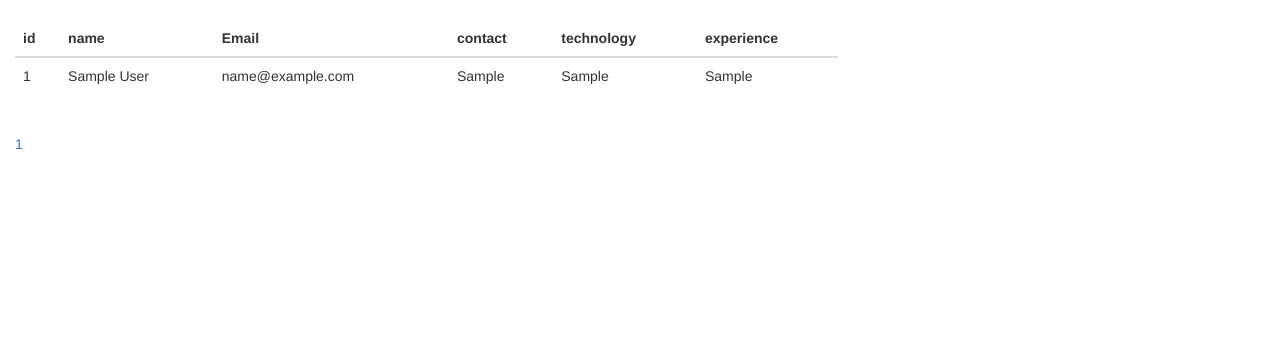
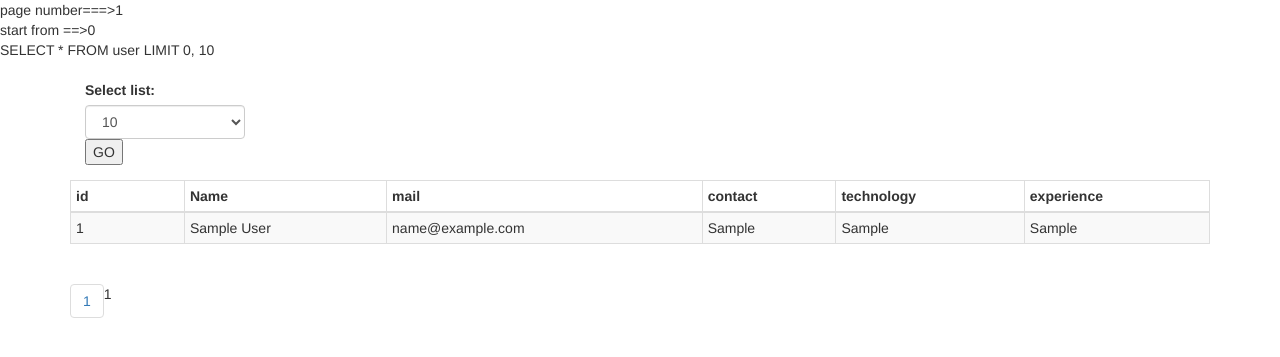
Before and after one commit to dhavalpatel76126/javascript, a PHP site: page /table_pagination/index.php?page=1&limit=10 in a window 1280 px wide. Shown: the top 357 px of the page. Run offline with PHP 8.4, Linux system fonts and the light colour scheme; tables that the repository leaves empty or names only in its code hold one stand-in row (values such as "Sample post").

Commit message:
Add files via upload

```diff
--- a/table_pagination/index.php
+++ b/table_pagination/index.php
@@ -1,93 +1,138 @@
 <?php
+// Define needed credentials.
 $servername = "localhost";
 $username = "root";
 $password = "";
 $database = "user_details";
-
 // Create connection
-
-
 $conn = mysqli_connect($servername, $username, $password, $database);
-
 // Check connection
-
 if (!$conn) {
     die("Connection failed: " . mysqli_connect_error());
 }
-
-if (isset($_GET['pageno'])) {
-    $pageno = $_GET['pageno'];
-} else {
-    $pageno = 1;
-}
-$limit = 5;
-$start = ($pageno-1) * $limit;
 ?>
 <!DOCTYPE html>
-<html lang="en">
+<html>
 <head>
-  <title>Bootstrap Example</title>
 	<meta charset="utf-8">
 	<meta name="viewport" content="width=device-width, initial-scale=1">
-  <link rel="stylesheet" href="https://maxcdn.bootstrapcdn.com/bootstrap/3.3.7/css/bootstrap.min.css">
-  <script src="https://ajax.googleapis.com/ajax/libs/jquery/3.3.1/jquery.min.js"></script>
-  <script src="https://maxcdn.bootstrapcdn.com/bootstrap/3.3.7/js/bootstrap.min.js"></script>
-  <style>
-  a
-  {
-      margin: :20px;
-  }
-  </style>
+	<link rel="stylesheet"
+	href="https://maxcdn.bootstrapcdn.com/bootstrap/3.3.7/css/bootstrap.min.css">
 </head>
 <body>
+<?php
 
-<div class="container col-sm-8">
+
+$limit=$_GET['limit'];
+$pn = 1;
+if (isset($_GET["page"])) {
+    $pn = $_GET["page"];
+    echo "page number===>" . $pn . "<br>";
+}
+
+$start_from = ($pn - 1) * $limit;
+echo "start from ==>" . $start_from . "<br>";
+$sql = "SELECT * FROM user LIMIT $start_from, $limit";
+echo $sql;
+$rs_result = mysqli_query($conn, $sql);
+
+$totalPage = "SELECT COUNT(*) FROM user";
+$rs_result1 = mysqli_query($conn, $totalPage);
+$row1 = mysqli_fetch_row($rs_result1);
+$total_records1 = $row1[0];
+$total_pages1 = ceil($total_records1 / $limit);
+
+
+
+?>
+<div class="container">
 	<br>
-  <table class="table">
+	<div>
+
+	<div class="form-group col-sm-2">
+  <label for="sel1">Select list:</label>
+  <form method=get action=index.php>
+
+  <select class="form-control" id="sel1" name="limit" onchange="handleSelect(this)" >
+      <?php for ($k = 5; $k <= 10; $k++) {?>
+
+	   <?php
+	   if($k>=5){
+		   ?>
+		    <option selected>
+
+	   <?php
+	  echo $k;
+	}
+	   else{
+
+	   }
+
+	   ?>
+
+	</option>
+      <?php
+}?>
+	 <script type="text/javascript">
+	//  var page = <?=$pn?>;
+function handleSelect(elm)
+{
+
+//window.location = 'index.php?limit='+"<?php $k?>";
+//console.log(page);
+}
+</script>
+  </select>
+  <input type=submit value=GO>
+</div>
+	<table class="table table-striped table-condensed table-bordered">
 		<thead>
 		<tr>
-        <th>id</th>
-        <th>name</th>
-        <th>Email</th>
+		<th width="10%">id</th>
+		<th>Name</th>
+		<th>mail</th>
         <th>contact</th>
         <th>technology</th>
         <th>experience</th>
 		</tr>
 		</thead>
-
+		<tbody>
 		<?php
-        $sql = "SELECT * FROM user LIMIT $start,$limit";
-$result = mysqli_query($conn, $sql);
-        while($row=mysqli_fetch_array($result))
-        {?>
-           <tbody>
+while ($row = mysqli_fetch_array($rs_result)) {
+	$limit = 10;
+    ?>
 		<tr>
-          <td><?= $row['id'] ?></td>
-     <td><?= $row['name'] ?></td>
+		<td><?=$row['id']?></td>
+		<td><?=$row['name']?></td>
 		<td><?=$row['mail']?></td>
         <td><?=$row['contact']?></td>
         <td><?=$row['technology']?></td>
         <td><?=$row['experience']?></td>
-    <?php echo "</tr>";
-      echo "<tbody>";
+		</tr>
+		<?php
+}
+;
+?>
+		</tbody>
+	</table>
+	<ul class="pagination">
+	<?php
+$sql = "SELECT COUNT(*) FROM user";
+$rs_result = mysqli_query($conn, $sql);
+$row = mysqli_fetch_row($rs_result);
+$total_records = $row[0];
+echo $total_records;
+$total_pages = ceil($total_records / $limit);
+$pagLink = "";
+for ($i = 1; $i <= $total_pages; $i++) {
+    ?>
+    <li><a href='index.php?page=<?=$i?>&limit=<?=$limit?>'><?=$i?></a></li>
+<?php
 
-      }?>
-
-  </table>
-  <?php
-$sql="SELECT count(id) from user";
-$id_result = mysqli_query($conn, $sql);
-$row_id=mysqli_fetch_array($id_result);
-$total_records=$row_id[0];
-$total_pages=ceil($total_records/$limit);
-$pagLink = "<div class='pagination'>";
-for ($i=1; $i<=$total_pages; $i++) {
-             $pagLink .= "<a href='index.php?page=".$i."'>".$i."</a>";
 };
-echo $pagLink . "</div>";
-
 ?>
+	</ul>
 	</div>
-
+</div>
 </body>
 </html>
```
Also changed, not shown: table_pagination/pagination1.php (added, +104 -0 lines). Lines whose indentation alone changed are shown as unchanged.
